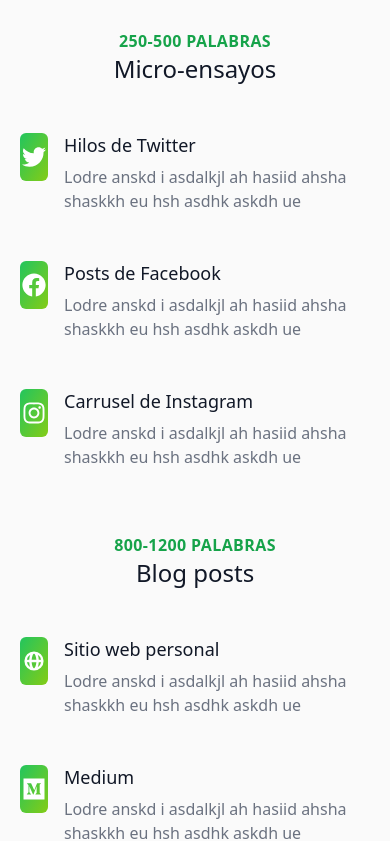
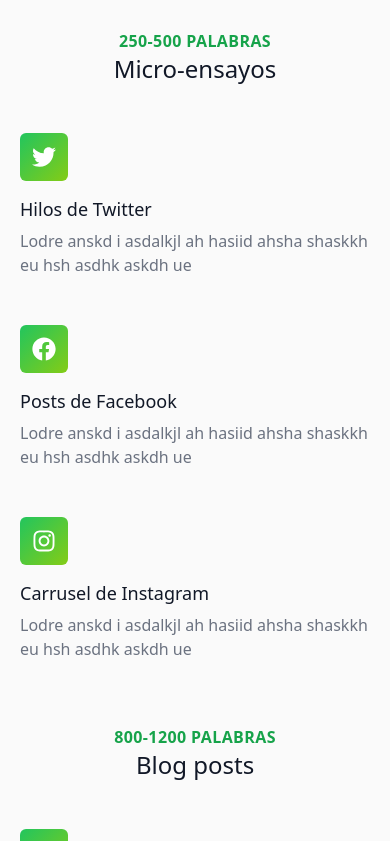
Before and after one commit to JosmanPS/los-escribas, a Next.js app: page / in a window 390 px wide. Shown: the part 4420-5261 px from the top of the page. Built offline with nearby package versions, Linux system fonts and the light colour scheme.

Commit message:
Arreglo de iconos

```diff
--- a/components/pages/Home/Products/index.tsx
+++ b/components/pages/Home/Products/index.tsx
@@ -100,7 +100,7 @@
                 </h3>
               </div>
               {product.media.map((media) => (
-                <div className="flex flex-row md:flex-col mt-12">
+                <div className="flex flex-col mt-12">
                   <div className="flex items-center justify-center h-12 w-12 rounded-md bg-gradient-to-br from-green-500 to-lime-500 text-white mb-4 mr-4">
                     <media.icon className="h-6 w-6" aria-hidden="true" />
                   </div>
```
